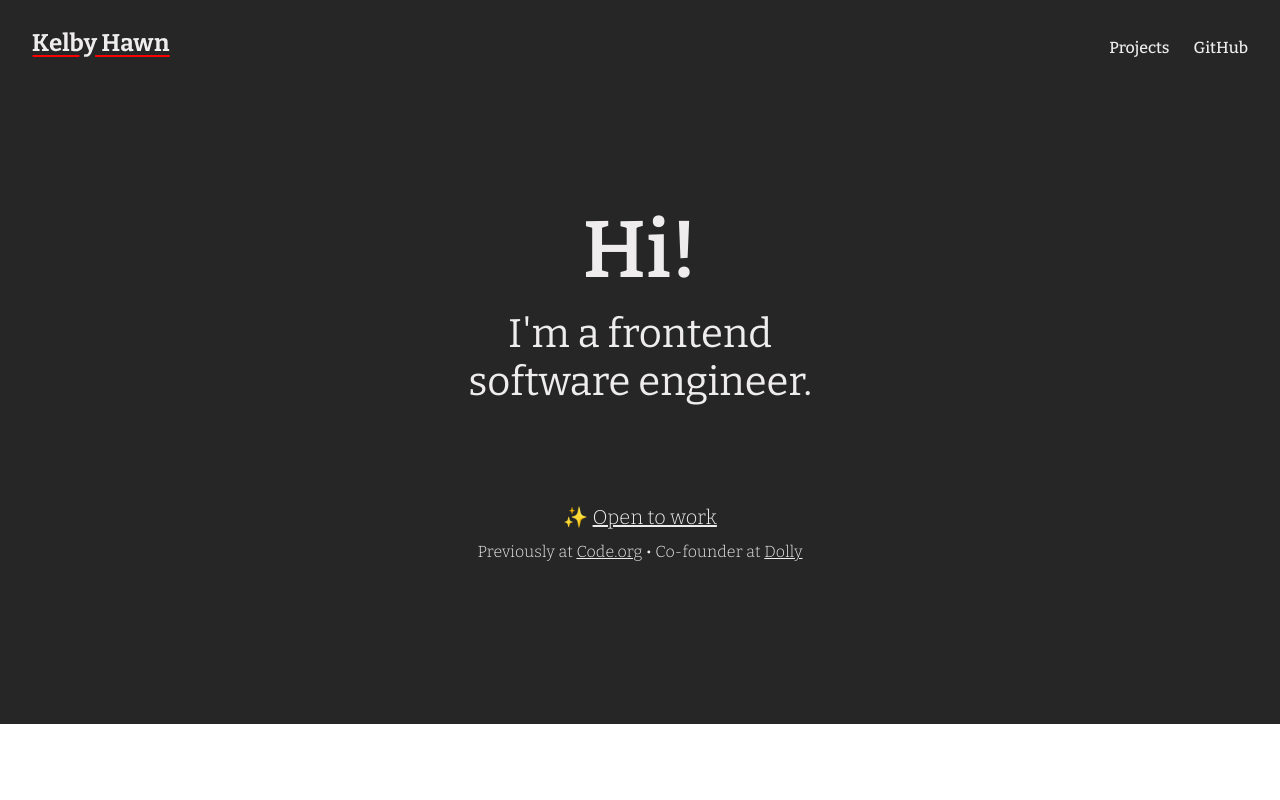
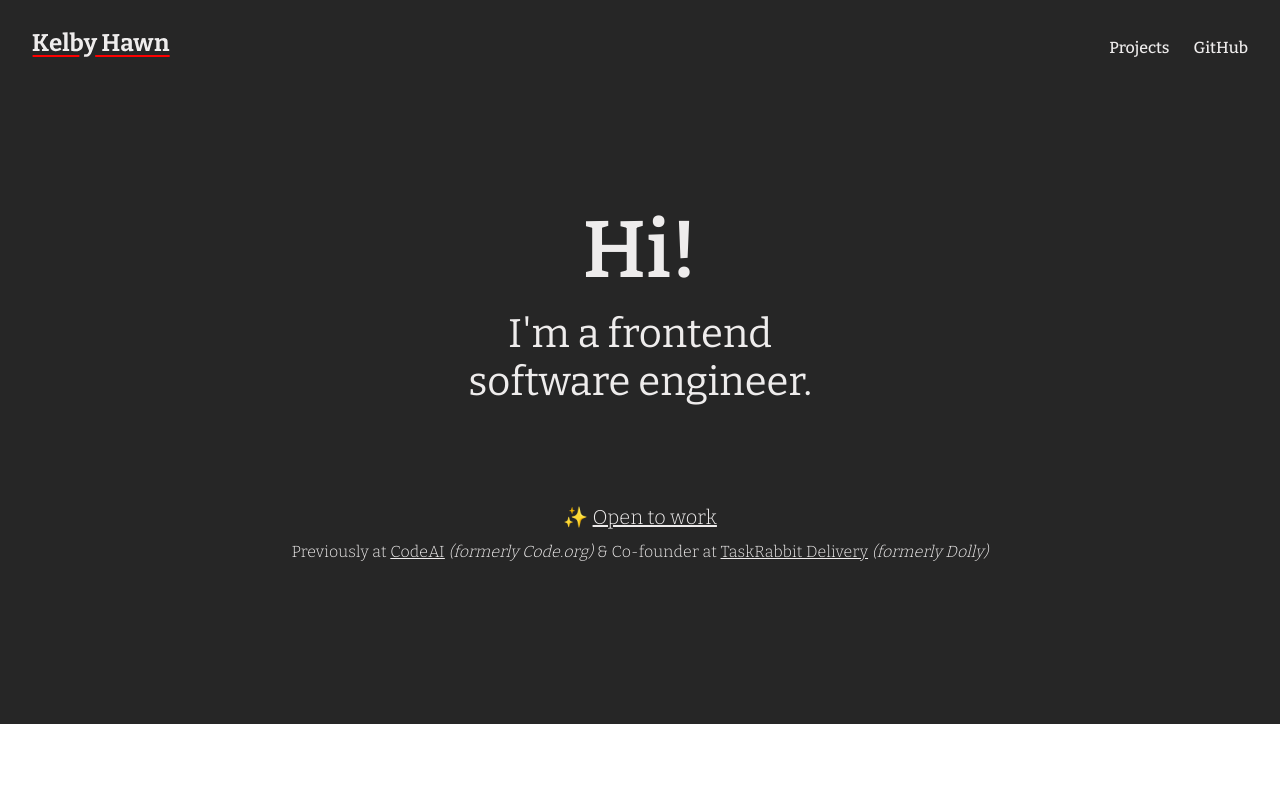
Before and after one commit to kelbyhawn/kelby-hawn, a Next.js app: page / in a window 1280 px wide. Shown: the top 800 px of the page. Built offline with nearby package versions, Linux system fonts and the light colour scheme.

Commit message:
update past work

```diff
--- a/app/layout.tsx
+++ b/app/layout.tsx
@@ -6,6 +6,7 @@ import "../src/styles/App.sass";
 
 const bitter = Bitter({
   weight: ["300", "400", "500", "600"],
+  style: ["normal", "italic"],
   subsets: ["latin"],
   display: "swap",
 });
--- a/src/sections/Top.tsx
+++ b/src/sections/Top.tsx
@@ -21,12 +21,14 @@ export default function Top() {
       <p className="past-work">
         Previously at{" "}
         <Link href="https://code.org" className="light" target="_blank">
-          Code.org
+          CodeAI
         </Link>{" "}
-        • Co-founder at{" "}
+        <span style={{ fontStyle: "italic" }}>(formerly Code.org)</span> &
+        Co-founder at{" "}
         <Link href="https://dolly.com" className="light" target="_blank">
-          Dolly
-        </Link>
+          TaskRabbit Delivery
+        </Link>{" "}
+        <span style={{ fontStyle: "italic" }}>(formerly Dolly)</span>
       </p>
     </section>
   );
--- a/src/styles/App.sass
+++ b/src/styles/App.sass
@@ -130,6 +130,12 @@ section.top
       font-size: 1rem
       margin-top: 0.5rem
 
+      @media screen and (max-width: variables.$width-sm)
+        font-size: 0.875rem
+        margin-inline: 0.5rem
+        line-height: 1.6
+        word-break: keep-all
+
   @media screen and (max-width: variables.$width-sm)
     padding: 8rem 1rem 9rem
 
```
